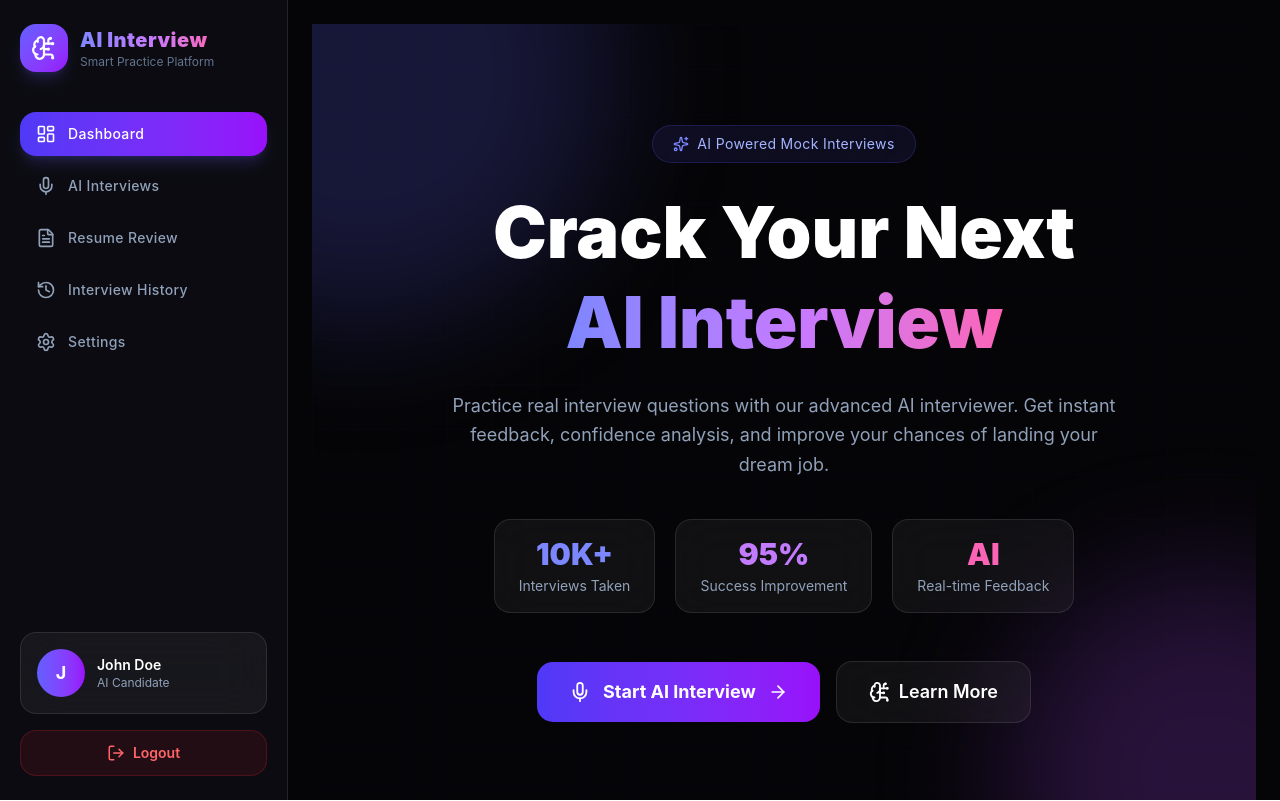
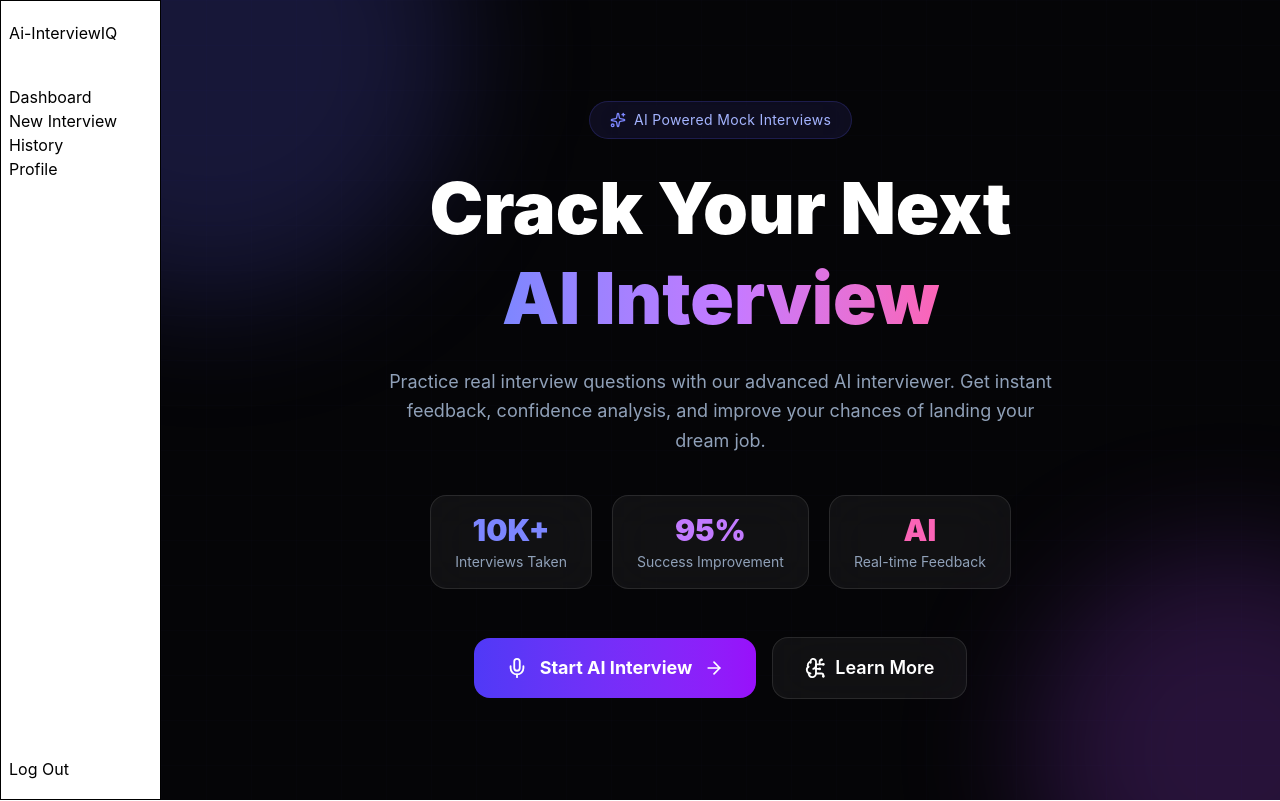
Before and after one commit to Shivam2890/Ai-InterviewIQ, a React (Vite) app in the folder client/ai-interview-iq/: page / in a window 1280 px wide. Built offline with nearby package versions, Linux system fonts and the light colour scheme; sample sign-in values are in the browser's storage.

Commit message:
added side navbar items and new routes

```diff
--- a/client/ai-interview-iq/src/App.jsx
+++ b/client/ai-interview-iq/src/App.jsx
@@ -1,5 +1,5 @@
 import React from 'react'
-import { BrowserRouter, Routes, Route } from 'react-router-dom';
+import { BrowserRouter, Routes, Route, useLocation, Outlet } from 'react-router-dom';
 import Signup from './components/Signup';
 import Login from './components/Login';
 import Home from './components/Home';
@@ -8,8 +8,13 @@ import ProtectedLayout from './components/ProtectedLayout';
 import AuthProtectedRoute from './components/AuthProtectedRoute';
 import FallBackComponents from './components/FallBackComponents';
 import Sidebar from './components/Sidebar';
+import Profile from './components/Profile';
+import Newinterview from './pages/Newinterview';
+import History from './pages/History';
 
 const App = () => {
+
+
   return (
     <>
       <ToastContainer
@@ -27,21 +32,51 @@ const App = () => {
       />
       <BrowserRouter>
         <Routes>
+
+          <Route element={<Layout />}>
+
             <Route element={<ProtectedLayout />}>
               <Route path='/signup' element={<Signup />} />
               <Route path='/login' element={<Login />} />
             </Route>
 
             <Route element={<AuthProtectedRoute />}>
-            <Route element={<Sidebar />}>
+              {/* <Route element={<Sidebar />}> */}
+              <Route path='*' element={<FallBackComponents />} />
               <Route path='/' element={<Home />} />
-              <Route path='*' element={<FallBackComponents />} />
+              <Route path='/profile' element={<Profile />} />
+              <Route path='/new-interview' element={<Newinterview />} />
+              <Route path='/history' element={<History />} />
             </Route>
+            {/* </Route> */}
+
           </Route>
+
+
+
         </Routes>
       </BrowserRouter>
     </>
   )
 }
 
+function Layout() {
+  const location = useLocation()
+  const isBarHidden = location.pathname == '/login' || location.pathname == 'signup'
+
+  return (
+    <div className='h-screen flex' >
+      {
+        !isBarHidden && <div className='border w-46'>
+          <Sidebar />
+        </div>
+      }
+
+      <div className='w-full'>
+        <Outlet />
+      </div>
+    </div>
+  )
+}
+
 export default App
--- a/client/ai-interview-iq/src/components/AuthProtectedRoute.jsx
+++ b/client/ai-interview-iq/src/components/AuthProtectedRoute.jsx
@@ -1,13 +1,16 @@
 import React from 'react'
 import { Navigate, Outlet } from 'react-router-dom'
+import ContextProvider from './ContextProvider'
 
 const AuthProtectedRoute = () => {
     //{replace:true} should not store the previos history or replace with the current data so
     // the user won't able to go back to the signup/login page again
-    if (!localStorage.getItem("user")) return <Navigate to='/login'  replace/>
+    if (!localStorage.getItem("user")) return <Navigate to='/login' replace />
     return (
         <div>
-            <Outlet />
+            <ContextProvider>
+                <Outlet />
+            </ContextProvider>
         </div>
     )
 }
--- /dev/null
+++ b/client/ai-interview-iq/src/components/ContextProvider.jsx
@@ -0,0 +1,19 @@
+import React, { createContext, useEffect, useState } from 'react'
+
+export const UserProvider = createContext()
+//ContextProvider wrap in the authprotedroutes bez
+const ContextProvider = ({ children }) => {
+    const [userDetails, setUserDetails] = useState({})
+
+    useEffect(() => {
+        const newDetails = JSON.parse(localStorage.getItem('user'))
+        setUserDetails(newDetails)
+    }, [])
+    return (
+        <UserProvider.Provider value={{ userDetails }}>
+            {children}
+        </UserProvider.Provider>
+    )
+}
+
+export default ContextProvider
--- /dev/null
+++ b/client/ai-interview-iq/src/components/Profile.jsx
@@ -0,0 +1,9 @@
+import React from 'react'
+
+const Profile = () => {
+  return (
+    <div>Profile</div>
+  )
+}
+
+export default Profile
--- a/client/ai-interview-iq/src/components/Sidebar.jsx
+++ b/client/ai-interview-iq/src/components/Sidebar.jsx
@@ -1,189 +1,36 @@
 import React from 'react'
-import {
-  LayoutDashboard,
-  Mic,
-  FileText,
-  History,
-  Settings,
-  LogOut,
-  BrainCircuit,
-} from 'lucide-react'
+import { navItems } from '../utils/navItems'
+import { Link, useNavigate } from 'react-router-dom'
 
-import { NavLink, Outlet } from 'react-router-dom'
-
-function Sidebar() {
-  const menuItems = [
-    {
-      title: 'Dashboard',
-      icon: <LayoutDashboard size={20} />,
-      path: '/',
-    },
-    {
-      title: 'AI Interviews',
-      icon: <Mic size={20} />,
-      path: '/interviews',
-    },
-    {
-      title: 'Resume Review',
-      icon: <FileText size={20} />,
-      path: '/resume',
-    },
-    {
-      title: 'Interview History',
-      icon: <History size={20} />,
-      path: '/history',
-    },
-    {
-      title: 'Settings',
-      icon: <Settings size={20} />,
-      path: '/settings',
-    },
-  ]
+const Sidebar = () => {
+  const navigate = useNavigate()
+  function logOut() {
+    localStorage.clear()
+    navigate('/login')
+  }
 
   return (
-    <div className='flex h-screen bg-[#050507] text-white overflow-hidden'>
+    <div className='flex flex-col justify-between h-screen py-5 pl-2'>
+      <div>
+        <header>
+          <h1>Ai-InterviewIQ</h1>
+        </header>
 
-      {/* SIDEBAR */}
-      <aside
-        className='
-          w-72 shrink-0
-          border-r border-white/10
-          bg-[#0b0b11]
-          flex flex-col
-          justify-between
-          px-5 py-6
-        '
-      >
+        <nav className='mt-10'>
+          <ul>
+            {navItems.map((item) => {
+              return <li key={item.path}>
+                <Link to={item.path}>{item.name}</Link>
+              </li>
+            })}
+          </ul>
 
-        {/* TOP SECTION */}
-        <div>
+        </nav>
+      </div>
 
-          {/* LOGO */}
-          <div className='mb-10 flex items-center gap-3'>
-
-            <div
-              className='
-                flex h-12 w-12 items-center justify-center
-                rounded-2xl
-                bg-gradient-to-br from-indigo-500 to-purple-600
-                shadow-lg shadow-indigo-500/20
-              '
-            >
-              <BrainCircuit size={26} />
-            </div>
-
-            <div>
-              <h1
-                className='
-                  text-xl font-black tracking-wide
-                  bg-gradient-to-r from-indigo-400 via-purple-400 to-pink-400
-                  bg-clip-text text-transparent
-                '
-              >
-                AI Interview
-              </h1>
-
-              <p className='text-xs text-slate-500'>
-                Smart Practice Platform
-              </p>
-            </div>
-          </div>
-
-          {/* NAVIGATION */}
-          <nav className='space-y-2'>
-
-            {menuItems.map((item) => (
-              <NavLink
-                key={item.title}
-                to={item.path}
-                className={({ isActive }) =>
-                  `
-                  group flex items-center gap-3
-                  rounded-2xl px-4 py-3
-                  transition-all duration-200
-
-                  ${
-                    isActive
-                      ? 'bg-gradient-to-r from-indigo-600 to-purple-600 text-white shadow-lg shadow-indigo-500/20'
-                      : 'text-slate-400 hover:bg-white/5 hover:text-white'
-                  }
-                `
-                }
-              >
-                <div className='transition-transform group-hover:scale-110'>
-                  {item.icon}
-                </div>
-
-                <span className='text-sm font-medium tracking-wide'>
-                  {item.title}
-                </span>
-              </NavLink>
-            ))}
-          </nav>
-        </div>
-
-        {/* BOTTOM SECTION */}
-        <div>
-
-          {/* USER CARD */}
-          <div
-            className='
-              mb-4 rounded-2xl
-              border border-white/10
-              bg-white/5
-              p-4
-              backdrop-blur-xl
-            '
-          >
-            <div className='flex items-center gap-3'>
-
-              <div
-                className='
-                  flex h-12 w-12 items-center justify-center
-                  rounded-full
-                  bg-gradient-to-r from-indigo-500 to-purple-600
-                  text-lg font-bold
-                '
-              >
-                J
-              </div>
-
-              <div>
-                <h3 className='text-sm font-semibold'>
-                  John Doe
-                </h3>
-
-                <p className='text-xs text-slate-400'>
-                  AI Candidate
-                </p>
-              </div>
-            </div>
-          </div>
-
-          {/* LOGOUT BUTTON */}
-          <button
-            className='
-              flex w-full items-center justify-center gap-2
-              rounded-2xl
-              border border-red-500/20
-              bg-red-500/10
-              py-3
-              text-sm font-semibold text-red-400
-              transition-all duration-200
-              hover:bg-red-500/20
-            '
-          >
-            <LogOut size={18} />
-
-            Logout
-          </button>
-        </div>
-      </aside>
-
-      {/* MAIN CONTENT */}
-      <main className='flex-1 overflow-y-auto p-6'>
-        <Outlet />
-      </main>
+      <div>
+        <button onClick={logOut}>Log Out</button>
+      </div>
     </div>
   )
 }
--- /dev/null
+++ b/client/ai-interview-iq/src/pages/History.jsx
@@ -0,0 +1,9 @@
+import React from 'react'
+
+const History = () => {
+  return (
+    <div>History</div>
+  )
+}
+
+export default History
--- /dev/null
+++ b/client/ai-interview-iq/src/pages/Newinterview.jsx
@@ -0,0 +1,9 @@
+import React from 'react'
+
+const Newinterview = () => {
+  return (
+    <div>Newinterview</div>
+  )
+}
+
+export default Newinterview
--- /dev/null
+++ b/client/ai-interview-iq/src/utils/navItems.js
@@ -0,0 +1,18 @@
+export const navItems = [
+    {
+        name:"Dashboard",
+        path:"/"
+    },
+    {
+        name:"New Interview",
+        path:"/new-interview"
+    },
+    {
+        name:"History",
+        path:"/history"
+    },
+    {
+        name:"Profile",
+        path:"/profile"
+    },
+]
```
Lines whose indentation alone changed are shown as unchanged.
